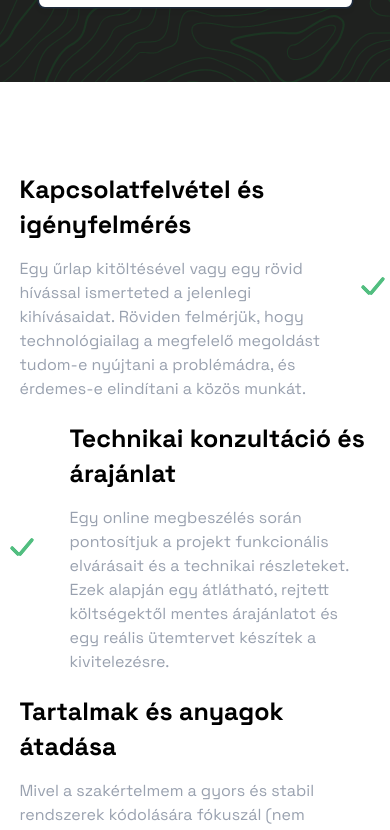
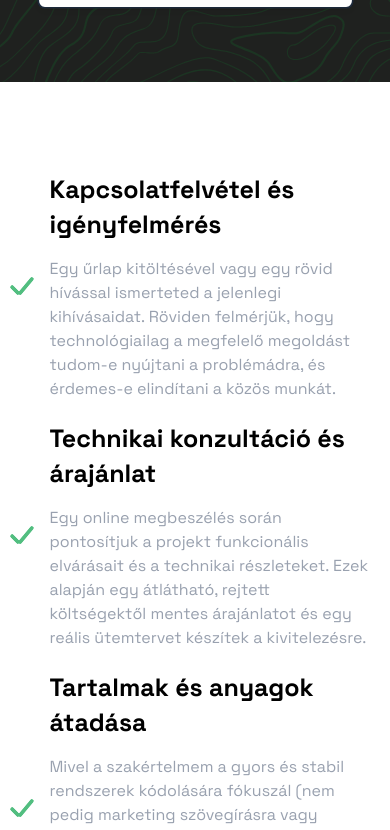
Before and after one commit to Quruzslo/PreferSite, a Next.js app: page / in a window 390 px wide. Shown: the part 10600-11430 px from the top of the page. Built offline with nearby package versions, Linux system fonts and the light colour scheme.

Commit message:
reszponzív customer steps

```diff
--- a/components/customerSteps/CustomerSteps.tsx
+++ b/components/customerSteps/CustomerSteps.tsx
@@ -83,7 +83,7 @@ export default function CustomerStepsComp() {
         className="flex flex-col gap-[20px] justify-between relative py-10"
       >
         {/* Háttér vonal */}
-        <div className="absolute left-1/2 -translate-x-1/2 top-0 w-[4px] h-full hidden md:block">
+        <div className="absolute left-[2px] md:left-1/2 md:-translate-x-1/2 top-0 w-[4px] h-full block">
           <motion.div
             className="w-full bg-green origin-top rounded-full"
             style={{ height: heightProgress }}
@@ -98,13 +98,15 @@ export default function CustomerStepsComp() {
             viewport={{ margin: "0px 0px -50% 0px", once: false }}
             initial="hidden"
             whileInView="visible"
-            className="flex flex-col p-[0px] rounded-md gap-[15px] w-full md:w-[50%] even:mr-auto even:pr-[50px] odd:ml-auto odd:pl-[50px] relative z-10"
+            className="flex flex-col p-[0px] rounded-md gap-[15px] w-full md:w-[50%] pl-[30px] pr-[0px] md:even:mr-auto md:even:pr-[50px] md:odd:ml-auto md:odd:pl-[50px] relative z-10"
           >
             {/* Fehér ikon kör háttere */}
             <motion.div
               variants={iconVariants}
-              className={`absolute top-[50%] translate-y-[-50%] flex items-center justify-center p-[5px] bg-white z-20 w-fit rounded-full ${
-                index % 2 === 0 ? "right-[-20px]" : "left-[-20px]"
+              className={`absolute top-[50%] translate-y-[-50%] flex items-center justify-center p-[5px] bg-white z-20 w-fit rounded-full left-[-20px] ${
+                index % 2 === 0
+                  ? "md:left-auto md:right-[-20px]"
+                  : "md:right-auto md:left-[-20px]"
               }`}
             >
               <div className="relative w-[30px] h-[30px]">
@@ -122,7 +124,7 @@ export default function CustomerStepsComp() {
               </div>
             </motion.div>
 
-            <motion.h3 variants={itemVariants} className="text-xl font-bold">
+            <motion.h3 variants={itemVariants} className="text-xl font-bold ">
               {step.title}
             </motion.h3>
             <motion.p variants={itemVariants} className="text-gray-400">
```
